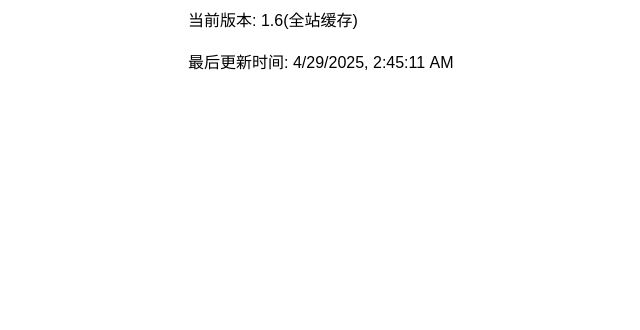
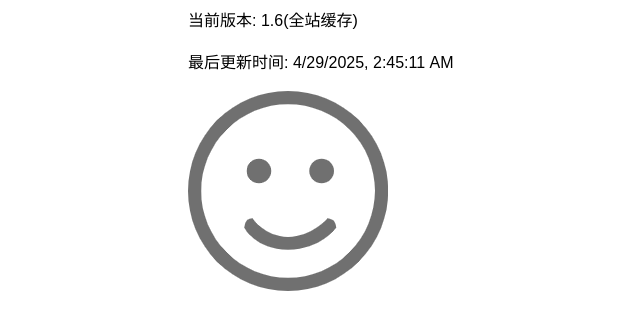
Before and after one commit to HazelLin-0/cdn_test_site, a plain HTML site: page index.html in a window 1280 px wide. Shown: the part 106-436 px from the top of the page, without its empty margins (52-692 px from the left). Drawn offline with Linux system fonts and the light colour scheme.

Commit message:
Update index.html

```diff
--- a/index.html
+++ b/index.html
@@ -17,5 +17,6 @@
             document.getElementById('timestamp').textContent = new Date().toLocaleString();
         }, 5000);
     </script>
+    <img src="update/表情.png" alt="测试">
 </body>
 </html>
```
